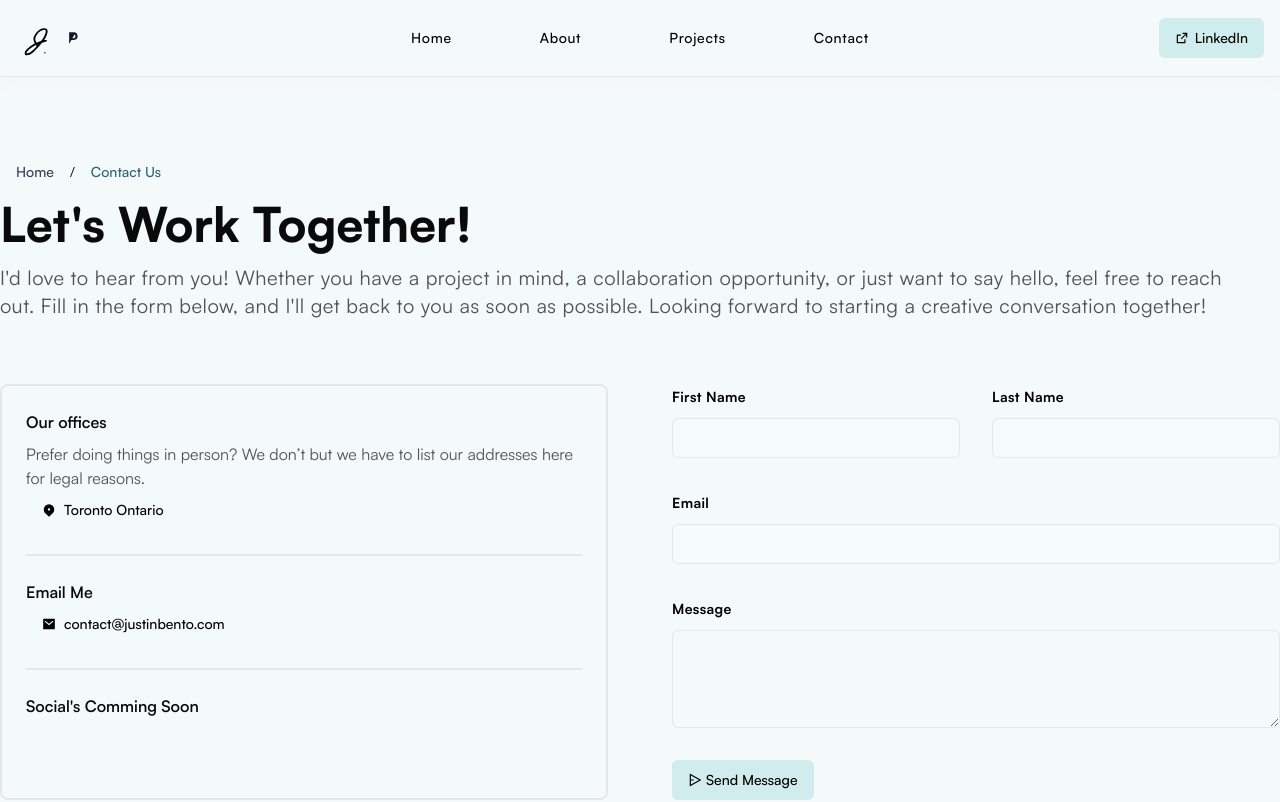
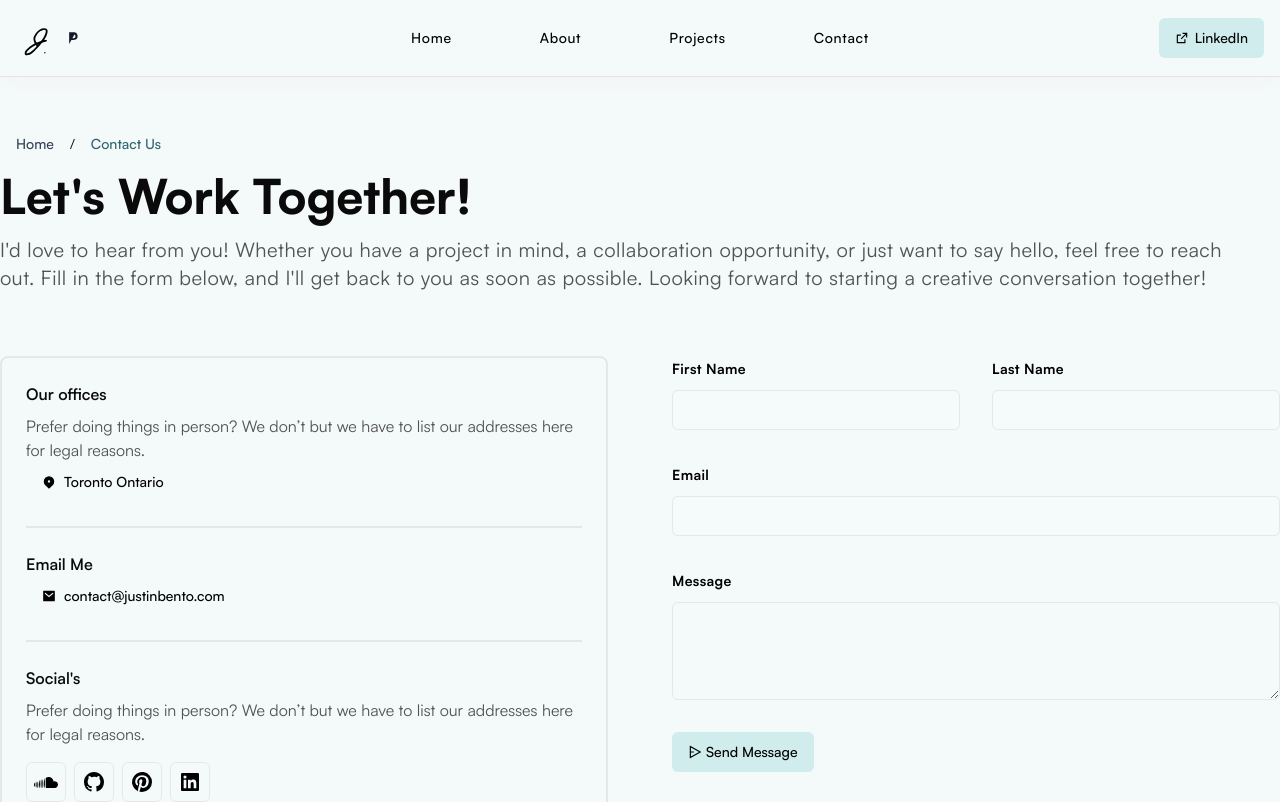
Before and after one commit to Justin-Bento/portfolio, a Next.js app: page /contact in a window 1280 px wide. Shown: the top 802 px of the page. Built offline with nearby package versions, Linux system fonts and the light colour scheme; no server answers.

Commit message:
added socials to contact page

```diff
--- a/pages/contact.tsx
+++ b/pages/contact.tsx
@@ -4,6 +4,7 @@ import Head from 'next/head'
 import Link from 'next/link'
 import React from 'react'
 import { RiMailFill, RiMapPin2Fill } from 'react-icons/ri'
+import { footer_navigation } from '@/lib/data'
 
 export default function Contact() {
   return (
@@ -39,7 +40,18 @@ export default function Contact() {
                 contact@justinbento.com
               </Button>
               <hr className="my-6 border" />
-              <h2 className="text-base font-semibold font-display text-neutral-950">Social&#39;s Comming Soon</h2>
+              <h2 className="text-base font-semibold font-display text-neutral-950">Social&#39;s</h2>
+              <p className="mt-2 text-base text-neutral-600">Prefer doing things in person? We don’t but we have to list our addresses here for legal reasons.</p>
+              <div className="flex items-center gap-2 mt-4">
+                {footer_navigation.map((item: any) => (
+                  <Link key={item.name} href={item.href} className="transition-all hover:opacity-80" target="_blank" aria-label="external-link-to-social-media">
+                    <span className="sr-only">{item.name}</span>
+                    <Button variant="outline" size="icon">
+                      <item.icon className="w-6 h-6" aria-hidden="true" />
+                    </Button>
+                  </Link>
+                ))}
+              </div>
             </div>
           </div>
           <section className="">
```
